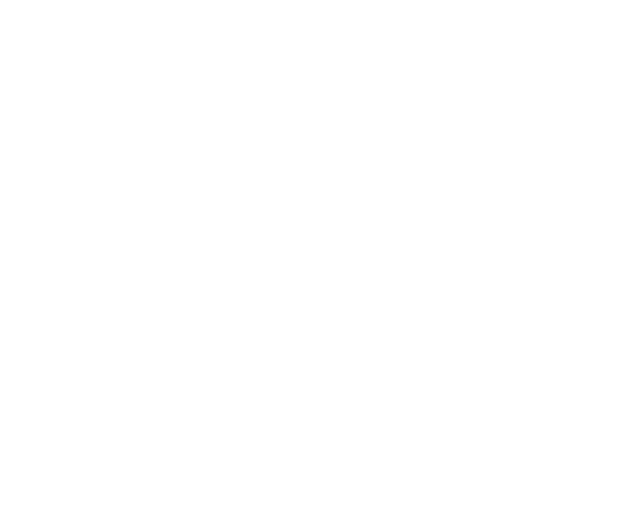
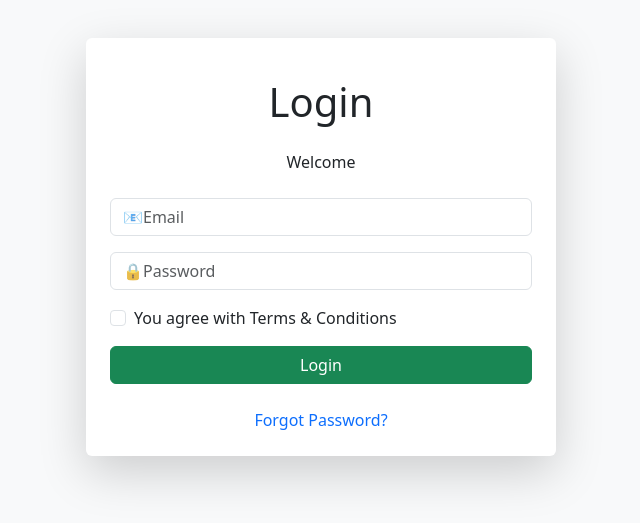
Before and after one commit to kanyijohn/Leave-Management-System, a React (Vite) app in the folder frontend/: page /employee_login in a window 1280 px wide. Before the commit this address had no page. Shown: the part 153-676 px from the top of the page, without its empty margins (319-959 px from the left). Built offline with nearby package versions, Linux system fonts and the light colour scheme.

Commit message:
EmployeeLogin

```diff
--- a/frontend/src/App.jsx
+++ b/frontend/src/App.jsx
@@ -10,14 +10,22 @@
 import AddDepartment from './Components/AddDepartment'
 import AddEmployee from './Components/AddEmployee'
 import EditEmployee from './Components/EditEmployee'
+import Start from './Components/Start'
+import EmployeeLogin from './Components/EmployeeLogin'
+import EmployeeDetail from './Components/EmployeeDetail'
 
 function App() {
 
   return (
     <BrowserRouter>
       <Routes>
+        <Route path='/start' element={<Start />}></Route>
         <Route path='/adminlogin' element={<Login />}></Route>
+        <Route path='/employee_login' element={<EmployeeLogin />}></Route>
+        <Route path='/employee_detail/:id' element={<EmployeeDetail />}></Route>
+
         <Route path='/dashboard' element={<Dashboard />}>
+
           <Route path='' element={<Home />}></Route>
           <Route path='/dashboard/employee' element={<Employee />}></Route>
           <Route path='/dashboard/department' element={<Department />}></Route>
--- /dev/null
+++ b/frontend/src/Components/EmployeeDetail.jsx
@@ -0,0 +1,9 @@
+import React from 'react'
+
+const EmployeeDetail = () => {
+  return (
+    <div>EmployeeDetail</div>
+  )
+}
+
+export default EmployeeDetail
--- /dev/null
+++ b/frontend/src/Components/EmployeeLogin.jsx
@@ -0,0 +1,77 @@
+import React, { useState } from 'react'
+import './style.css'
+import axios from 'axios'
+import { useNavigate } from 'react-router-dom'
+
+const EmployeeLogin = () => {
+    const [values, setValues] = useState({
+        email: '',
+        password: ''
+    })
+    const [error, setError] = useState(null)
+    const navigate = useNavigate()
+    axios.defaults.withCredentials = true;
+    const handleSubmit = (event) => {
+        event.preventDefault()
+        axios.post('http://localhost:3000/employee/employee_login', values)
+        .then(result => {
+            if(result.data.loginStatus) {
+                localStorage.setItem("valid", true)
+                navigate('/employee_detail/'+result.data.id)
+            } else {
+                setError(result.data.Error)
+            }
+        })
+        .catch(err => console.log(err))
+    }
+
+    return (
+        <div className="login">
+        <div className="d-flex justify-content-center align-items-center vh-100 bg-light">
+          <div className="p-4 rounded shadow-lg bg-white" style={{ width: '470px' }}>
+            <div className="text-danger mb-3">
+              {error && error}
+            </div>
+            <h1 className="text-center mb-4">Login</h1>
+            <p className="text-center mb-4">Welcome</p>
+            <form onSubmit={handleSubmit}>
+              <div className="mb-3">
+
+                <input
+                  type="email"
+                  name="email"
+                  autoComplete="off"
+                  placeholder="📧Email"
+                  onChange={(e) => setValues({ ...values, email: e.target.value })}
+                  className="form-control rounded"
+                  required
+                />
+              </div>
+              <div className="mb-3">
+
+                <input
+                  type="password"
+                  name="password"
+                  autoComplete="off"
+                  placeholder="🔒Password"
+                  onChange={(e) => setValues({ ...values, password: e.target.value })}
+                  className="form-control rounded"
+                  required
+                />
+              </div>
+              <div className="mb-3 form-check">
+            <input type="checkbox" className="form-check-input" id="tick" required />
+            <label className="form-check-label" htmlFor="tick">You agree with Terms & Conditions</label>
+          </div>
+              <button type="submit" className="btn btn-success w-100 rounded mb-2">Login</button>
+            </form>
+            <div className="text-center mt-3">
+              <a href="#" className="text-decoration-none">Forgot Password?</a>
+            </div>
+          </div>
+        </div>
+        </div>
+      );
+    };
+
+export default EmployeeLogin
--- a/frontend/src/Components/Login.jsx
+++ b/frontend/src/Components/Login.jsx
@@ -60,10 +60,6 @@
               required
             />
           </div>
-          <div className="mb-3 form-check">
-            <input type="checkbox" className="form-check-input" id="tick" required />
-            <label className="form-check-label" htmlFor="tick">You agree with Terms & Conditions</label>
-          </div>
           <button type="submit" className="btn btn-success w-100 rounded mb-2">Login</button>
         </form>
         <div className="text-center mt-3">
--- /dev/null
+++ b/frontend/src/Components/Start.jsx
@@ -0,0 +1,26 @@
+import React, { useEffect } from "react";
+import { useNavigate } from "react-router-dom";
+useEffect
+
+const Start = () => {
+    const navigate = useNavigate()
+
+
+  return (
+    <div className="d-flex justify-content-center align-items-center vh-100 loginPage">
+      <div className="p-3 rounded w-25 border loginForm">
+        <h2 className="text-center">Login As</h2>
+        <div className="d-flex justify-content-between mt-5 mb-2">
+          <button type="button" className="btn btn-primary" onClick={() => {navigate('/employee_login')}}>
+            Employee
+          </button>
+          <button type="button" className="btn btn-success" onClick={() => {navigate('/adminlogin')}}>
+            Admin
+          </button>
+        </div>
+      </div>
+    </div>
+  );
+};
+
+export default Start;
```
Also changed, not shown: 2 other files (tests, documents, lock files or other folders).
